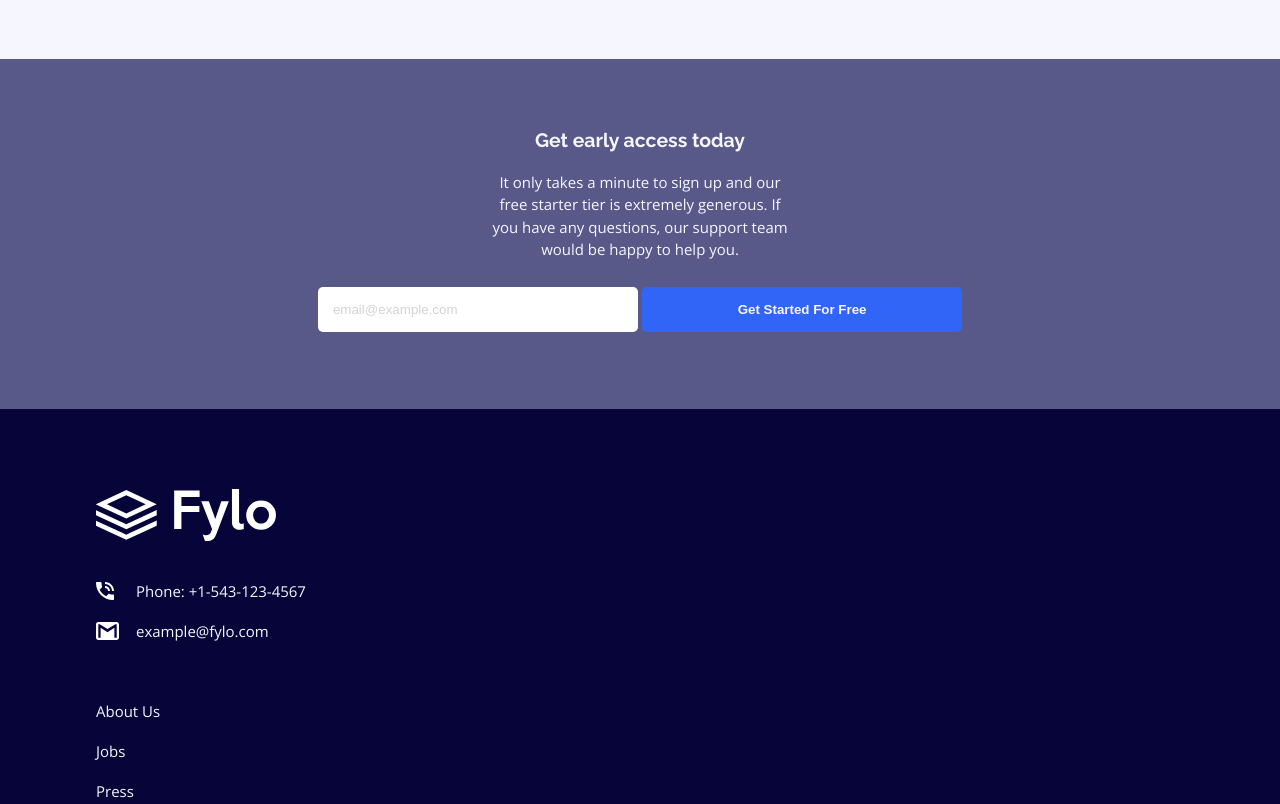
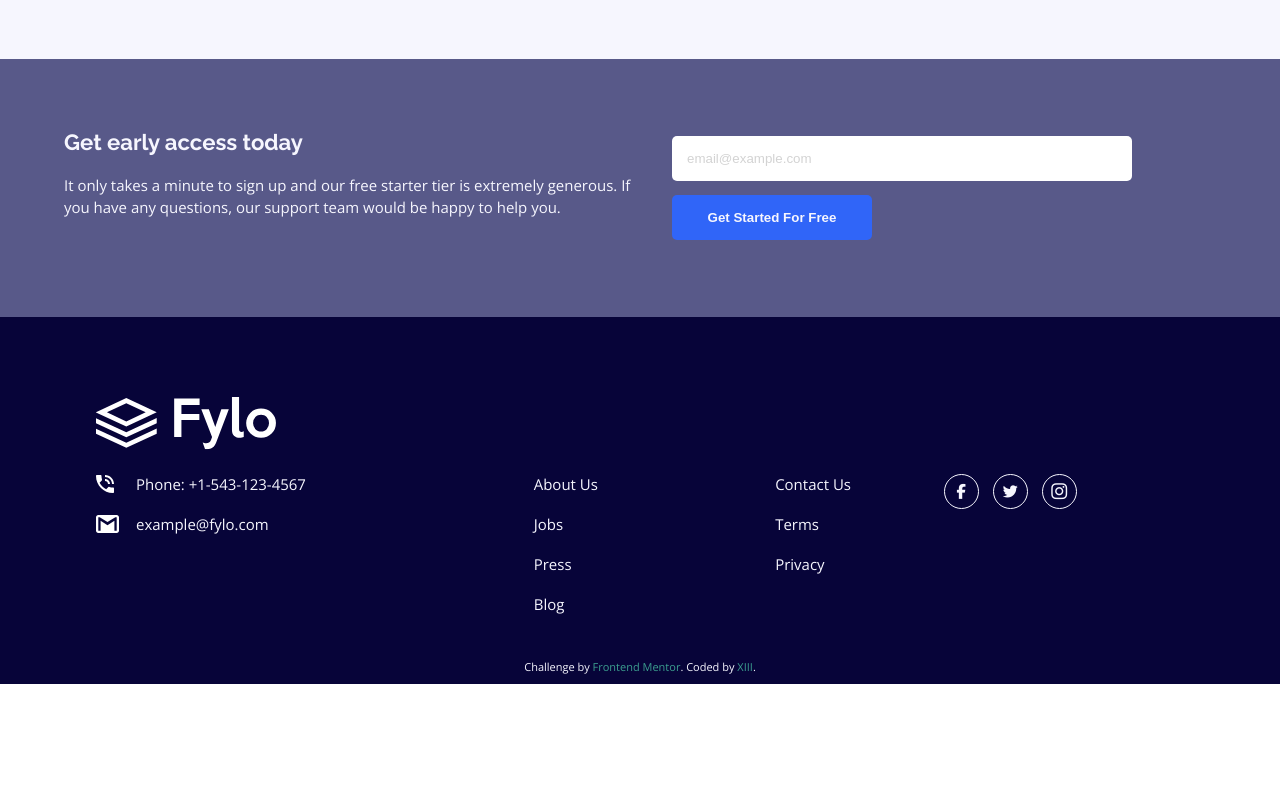
Before and after one commit to minibrusp/fylo-landing-page-with-two-column-layout-master, a plain HTML site: page index.html in a window 1280 px wide. Shown: the part 1500-2304 px from the top of the page. After the commit the page ends 2184 px from the top, so only its background shows below. Drawn offline with nearby package versions, Linux system fonts and the light colour scheme.

Commit message:
Updated stylesheet
finished resposive min 900px

```diff
--- a/css/styles.css
+++ b/css/styles.css
@@ -87,6 +87,11 @@ input {
    border-radius: 5px;
    border: transparent;
    outline: transparent;
+}
+
+input[type="email"]:active,
+input[type="email"]:focus {
+   border: 2px solid var(--Bright-Blue);
 }
 
 input[type="button"] {
@@ -621,8 +626,7 @@ footer ul {
       color: var(--Very-Dark-Blue);
    }
 
-   section.productive h2 + p,
-   section.productive h2 + p + p {
+   section.productive .productive-text-upper p{
       margin-left: 1rem;
    }
 
@@ -637,5 +641,96 @@ footer ul {
       margin-left: .5rem;
    }
 
-   /* adjust section before background and card testi p */
+
+   /* access-900 ---*/
+   section.access .grid-container {
+      display: grid;
+      grid-template-columns: 1fr 1fr;
+      justify-content: center;
+      width: 90vw;
+      margin: 0 auto;
+   }
+
+   section.access p {
+      max-width: unset;
+   }
+
+   section.access .access-text {
+      text-align: left;
+   }
+
+   section.access h2 {
+      font-size: 1.383rem;
+   }
+
+   section.access form {
+      text-align: left;
+      margin-left: 2rem;
+      display: flex;
+      flex-direction: column;
+      justify-content: center;
+   }
+
+   section.access input {
+      width: 40vw;
+      max-width: 460px;
+      display: block;
+      margin: 7px 0px;
+   }
+
+   section.access input[type="button"] {
+      max-width: 200px;
+   }
+
+   section.access input[type="email"]:active,
+   section.access input[type="email"]:focus {
+   border: 2px solid var(--Very-Dark-Blue);
+   }
+
+   /* footer-900 ---*/
+   footer .ftr-container {
+      display: grid;
+      grid-template-columns: .7fr 1fr .5fr;
+      grid-template-areas:
+         "logo logo logo"
+         "contact info social"
+         "atri atri atri";
+   }
+
+   .ftr-company-logo {
+      grid-area: logo;
+   }
+
+   .company-contact {
+      grid-area: contact;
+      margin-top: 10px;
+   }
+
+   .company-info {
+      margin-top: 20px;
+      grid-area: info;
+      display: grid;
+      grid-template-columns: 1fr 1fr;
+      justify-items: center;
+      align-items: start;
+   }
+
+   .company-info ul {
+      margin-top: 0;
+   }
+
+   .social-icons {
+      grid-area: social;
+      justify-self: start;
+      margin: 0;
+   }
+
+   .social-icons ul {
+      margin-top: 20px;
+   }
+
+   .attribution {
+      grid-area: atri;
+   }
+
 }
--- a/index.html
+++ b/index.html
@@ -59,6 +59,7 @@
       </figure>
 
       <div class="productive-text">
+        <div class="productive-text-upper">
           <h2>Stay productive, wherever you are</h2>
 
           <p>
@@ -75,6 +76,7 @@
             <span>See how Fylo works</span>
             <figure><img src="images/icon-arrow.svg" alt=""></figure>
           </a>
+        </div>
 
 
         <section class="testimonials">
@@ -102,17 +104,21 @@
   </section>
 
   <section class="access">
+    <div class="grid-container">
+      <div class="access-text">
         <h2>Get early access today</h2>
 
         <p>
           It only takes a minute to sign up and our free starter tier is extremely generous.
           If you have any questions, our support team would be happy to help you.
         </p>
+      </div>
 
       <form action="submit">
         <input type="email" name="email" id="" placeholder="email@example.com">
         <input type="button" value="Get Started For Free">
       </form>
+    </div>
   </section>
 
 
@@ -187,7 +193,7 @@
 
       <p class="attribution">
         Challenge by <a href="https://www.frontendmentor.io?ref=challenge" target="_blank">Frontend Mentor</a>.
-        Coded by <a href="#">Your Name Here</a>.
+        Coded by <a href="https://www.frontendmentor.io/profile/minibrusp">XIII</a>.
       </p>
     </div>
   </footer>
```
Lines whose indentation alone changed are shown as unchanged.
